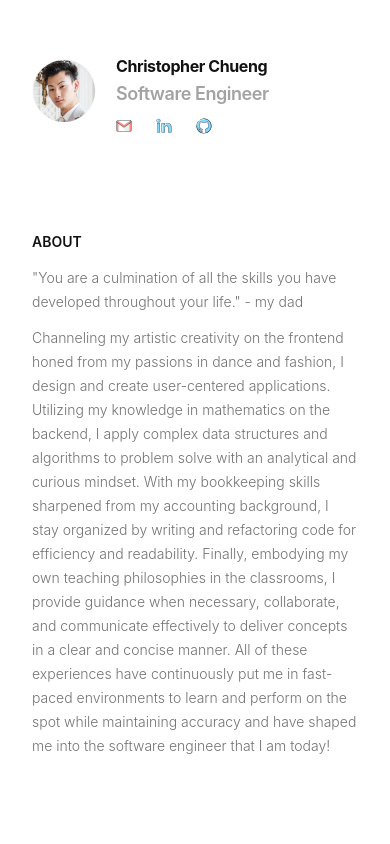
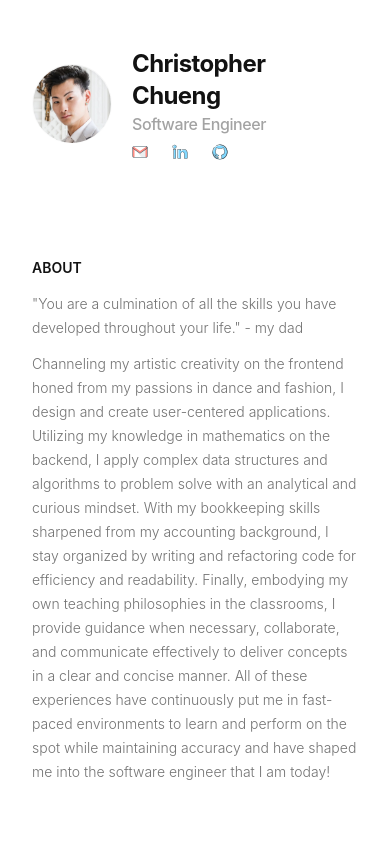
Before and after one commit to christopherchueng/christopherchueng.github.io, a React (Create React App) app: page / in a window 390 px wide. Shown: the top 844 px of the page. Built offline with nearby package versions, Linux system fonts and the light colour scheme; a web font is replaced by a local one.

Commit message:
Fixed header in according to window size

```diff
--- a/package.json
+++ b/package.json
@@ -43,6 +43,8 @@
   },
   "devDependencies": {
     "@babel/plugin-proposal-private-property-in-object": "^7.21.11",
+    "prettier": "^3.0.0",
+    "prettier-plugin-tailwindcss": "^0.4.1",
     "tailwindcss": "^3.3.3"
   }
 }
--- a/src/components/SplashPage/Header.tsx
+++ b/src/components/SplashPage/Header.tsx
@@ -10,7 +10,7 @@ const Header = () => (
                             <div className="relative">
                                 <img
                                     loading="lazy"
-                                    className="h-16 w-16 lg:h-24 lg:w-24 rounded-full border border-white/10"
+                                    className="h-20 w-20 lg:h-32 lg:w-32 rounded-full align-middle border border-white/10"
                                     src="/images/avatar.png"
                                     alt="Headshot"
                                 />
@@ -20,11 +20,11 @@ const Header = () => (
                                 ></span>
                             </div>
                         </div>
-                        <div className="pt-1.5">
-                            <h1 className="lg:text-4xl text-black dark:text-white font-bold tracking-tight">
+                        <div>
+                            <h1 className="text-2xl lg:text-4xl text-black dark:text-white font-bold tracking-tight">
                                 Christopher Chueng
                             </h1>
-                            <p className="text-lg font-semibold font-light text-neutral-400 tracking-tight">
+                            <p className="lg:text-lg font-medium font-light text-neutral-400 tracking-tight">
                                 Software Engineer
                             </p>
                             <SocialLinks />
```
Also changed, not shown: 1 other file (tests, documents, lock files or other folders).
